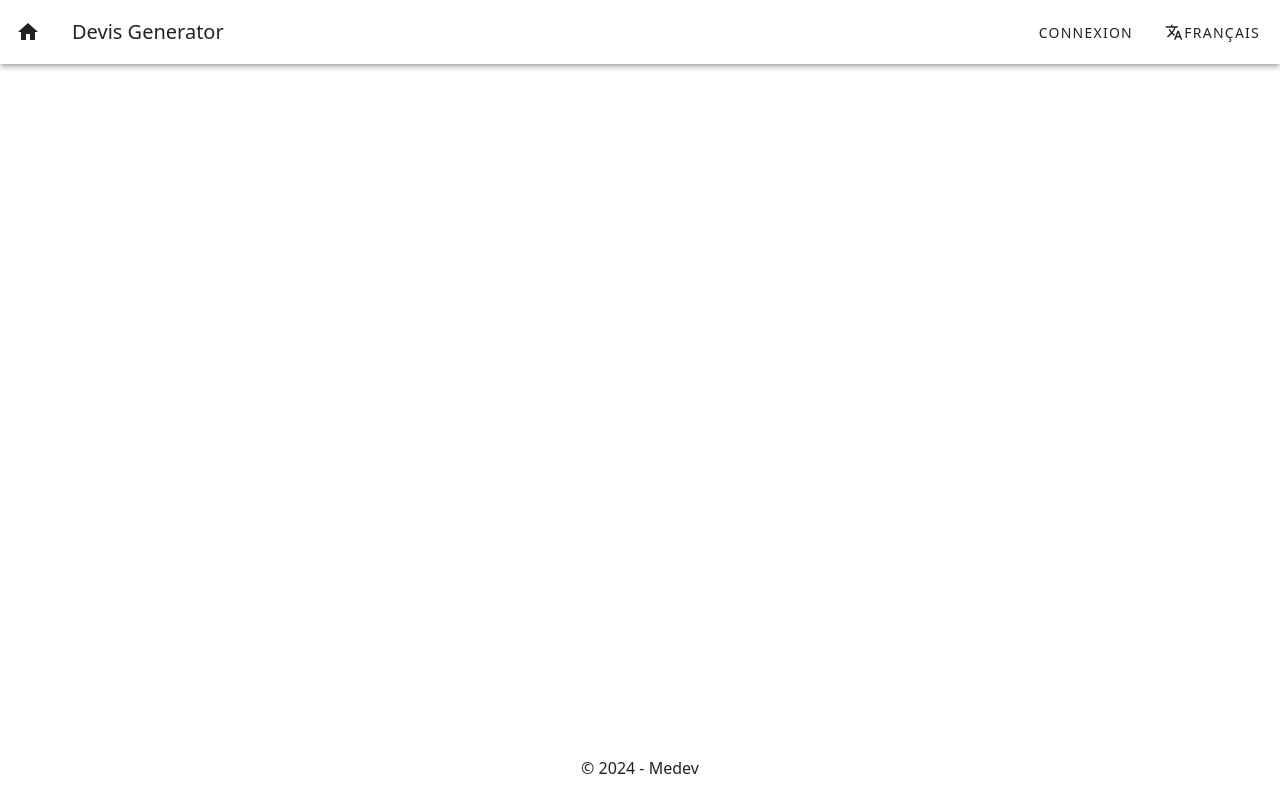
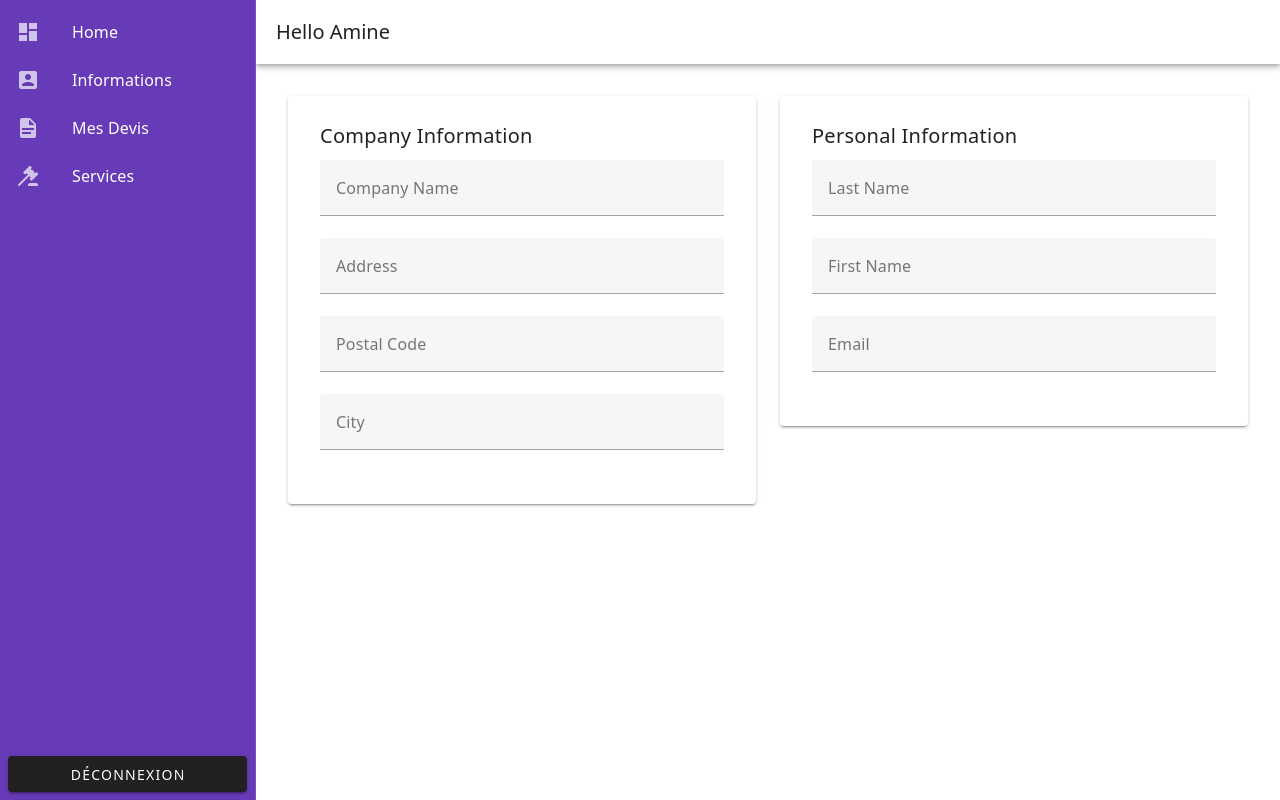
Before and after one commit to Meda840/devis_generator, a Vue app: page /informations in a window 1280 px wide. Built offline with nearby package versions, Linux system fonts and the light colour scheme.

Commit message:
add dashboard

```diff
--- a/src/App.vue
+++ b/src/App.vue
@@ -1,10 +1,10 @@
 <template>
   <v-app>
-    <CustomAppBar />
+    <CustomAppBar v-if="isHomePage" />
     <v-main>
       <router-view></router-view>
     </v-main>
-    <v-footer app padless>
+    <v-footer v-if="isHomePage" app padless>
       <v-col class="text-center" cols="12">
         &copy; 2024 - Medev
       </v-col>
@@ -15,6 +15,12 @@
 <script setup>
 import { defineComponent } from 'vue';
 import CustomAppBar from './components/CustomAppBar.vue';
+import { ref, computed, onMounted } from 'vue';
+import { useRoute } from 'vue-router';
+// Reactive reference to check if we are on the dashboard page
+const route = useRoute();
+const isHomePage = computed(() => route.name === 'DevisPage' ||route.name === 'login'||route.name === 'Register' ); // Adjust 'dashboard' to your route name
+
 
 defineComponent({
   name: "App",
--- a/src/components/CustomAppBar.vue
+++ b/src/components/CustomAppBar.vue
@@ -5,9 +5,13 @@
       Devis Generator
     </v-toolbar-title>
     <v-spacer></v-spacer>
-    <v-btn text @click="navigateToLogin">
-      Connexion
+    <v-btn v-if="!userStore.isLoggedIn" text @click="navigateToLogin">
+    {{ $t('Connexion') }}
     </v-btn>
+
+    <v-btn v-else @click="navigateToDashboard" prepend-icon="mdi-view-dashboard" variant="outlined">
+  Dashboard
+</v-btn>
     <v-menu>
       <template v-slot:activator="{ props }">
         <v-btn v-bind="props">
@@ -33,7 +37,21 @@
 </template>
 
 <script>
+ import { useUserStore } from '@/stores/userStore';
+ import {onMounted } from 'vue';
 export default {
+
+  setup() {
+    const userStore = useUserStore();
+    onMounted(() => {
+        userStore.initialize();
+      });
+
+    return {
+      userStore
+    }
+
+  },
   data() {
     return {
       languages: [
@@ -52,11 +70,19 @@ export default {
       this.$i18n.locale = code;
     },
     navigateToHome() {
-      this.$router.push({ name: 'DevisPage' }); // Adjust the route name as needed
+      this.$router.push({ name: 'DevisPage' });
     },
     navigateToLogin() {
-      this.$router.push({ name: 'login' }); // Adjust the route name as needed
-    }
+      this.$router.push({ name: 'login' });
+    },
+    navigateToDashboard() {
+      this.$router.push({ name: 'dashboard' });
+    },
+
+    logout() {
+      this.userStore.logout(); // Call the logout method from the user store
+      this.$router.push({ name: 'login' }); // Redirect to login page after logout
+    },
   },
 };
 </script>
--- /dev/null
+++ b/src/components/DashboardLayout.vue
@@ -0,0 +1,60 @@
+<!-- components/Layout.vue -->
+<template>
+    <v-app>
+      <v-navigation-drawer
+        class="bg-deep-purple"
+        app
+        permanent
+        clipped
+        theme="dark"
+      >
+        <v-list color="transparent">
+          <v-list-item @click="navigateTo('DevisPage')" prepend-icon="mdi-view-dashboard" title="Home"></v-list-item>
+          <v-list-item @click="navigateTo('informations')" prepend-icon="mdi-account-box" title="Informations"></v-list-item>
+          <v-list-item @click="navigateTo('MesDevis')" prepend-icon="mdi-file-document" title="Mes Devis"></v-list-item>
+          <v-list-item @click="navigateTo('Services')" prepend-icon="mdi-gavel" title="Services"></v-list-item>
+        </v-list>
+
+        <template v-slot:append>
+          <div class="pa-2">
+            <v-btn @click="logout" block>
+              {{$t('Déconnexion')}}
+            </v-btn>
+          </div>
+        </template>
+      </v-navigation-drawer>
+
+      <v-app-bar app clipped-left>
+        <v-toolbar-title>Hello Amine</v-toolbar-title>
+        <v-spacer></v-spacer>
+        <!-- Add other toolbar items here -->
+      </v-app-bar>
+
+      <v-main>
+      <v-container>
+        <slot></slot>
+      </v-container>
+    </v-main>
+    </v-app>
+  </template>
+
+  <script setup>
+  import { useUserStore } from '@/stores/userStore';
+  import { useRouter } from 'vue-router';
+
+  const router = useRouter();
+  const userStore = useUserStore();
+
+  const navigateTo = (routeName) => {
+    router.push({ name: routeName });
+  };
+
+  const logout = () => {
+    userStore.logout(); // Call the logout method from the user store
+    router.push({ name: 'login' }); // Redirect to login page after logout
+  };
+  </script>
+
+  <style scoped>
+  /* Optional: Add some styling if needed */
+  </style>
--- a/src/i18n/en.json
+++ b/src/i18n/en.json
@@ -17,5 +17,8 @@
       "tva": "VAT",
       "totalTTC": "Total TTC",
       "addLine": "Add Line"
-    }
+    },
+
+    "Connexion": "login",
+    "Déconnexion": "logout"
   }
--- /dev/null
+++ b/src/pages/DashboardPage.vue
@@ -0,0 +1,78 @@
+<template>
+  <v-app>
+    <v-navigation-drawer
+    class="bg-deep-purple"
+      app
+      permanent
+      clipped
+      theme="dark"
+    >
+      <v-list color="transparent">
+          <v-list-item @click="navigateTo('DevisPage')" prepend-icon="mdi-view-dashboard" title="Home"></v-list-item>
+          <v-list-item @click="navigateTo('informations')" prepend-icon="mdi-account-box" title="Informations"></v-list-item>
+          <v-list-item @click="navigateTo('DevisPage')" prepend-icon="mdi-file-document" title="Mes Devis"></v-list-item>
+          <v-list-item @click="navigateTo('DevisPage')" prepend-icon="mdi-gavel" title="Services"></v-list-item>
+        </v-list>
+
+        <template v-slot:append>
+          <div class="pa-2">
+            <v-btn @click="logout" block>
+              {{$t('Déconnexion')}}
+            </v-btn>
+          </div>
+        </template>
+    </v-navigation-drawer>
+
+    <v-app-bar app clipped-left>
+      <v-toolbar-title>Hello Amine</v-toolbar-title>
+      <v-spacer></v-spacer>
+      <!-- Add other toolbar items here -->
+    </v-app-bar>
+
+    <v-main>
+      <router-view></router-view>
+    </v-main>
+
+
+  </v-app>
+</template>
+
+<script>
+import { ref,onMounted } from 'vue';
+import { useUserStore } from '@/stores/userStore';
+import { useRouter, useRoute } from 'vue-router';
+
+function isActive(routeName) {
+  return route.name === routeName;
+}
+
+export default {
+setup() {
+  const userStore = useUserStore();
+  onMounted(() => {
+      userStore.initialize();
+      console.log(userStore.token)
+    });
+  return {
+    userStore,
+  }
+},
+
+methods: {
+    navigateTo(routeName) {
+        this.$router.push({ name: routeName });
+    },
+    logout() {
+        this.userStore.logout(); // Call the logout method from the user store
+        this.$router.push({ name: 'login' }); // Redirect to login page after logout
+    },
+},
+};
+</script>
+
+<style scoped>
+/* Optional: Add some styling if needed */
+.v-list-item--active {
+  background-color: #f0f0f0; /* Highlight active item */
+}
+</style>
--- a/src/pages/DevisPage.vue
+++ b/src/pages/DevisPage.vue
@@ -348,7 +348,6 @@
         }else this.devis.tvaRate = 20;
 
       },
-
         async fetchCsrfCookie() {
         try {
           // This request will set the CSRF token cookie
@@ -388,7 +387,6 @@
           alert("Verifier tout vos information.");
         }
       },
-
       async generatePdf(devisId) {
         try {
 
--- /dev/null
+++ b/src/pages/InfoPage.vue
@@ -0,0 +1,36 @@
+<template>
+    <DashboardLayout>
+    <v-container>
+      <v-row>
+        <v-col cols="6" sm="6">
+          <v-card elevation="2" class="pa-4">
+            <v-card-title>Company Information</v-card-title>
+            <v-card-text>
+              <!-- Company information fields go here -->
+              <v-text-field label="Company Name" ></v-text-field>
+              <v-text-field label="Address" ></v-text-field>
+              <v-text-field label="Postal Code"></v-text-field>
+              <v-text-field label="City"></v-text-field>
+            </v-card-text>
+          </v-card>
+        </v-col>
+        <v-col cols="4" sm="6">
+          <v-card elevation="2" class="pa-4">
+            <v-card-title>Personal Information</v-card-title>
+            <v-card-text>
+              <!-- Personal information fields go here -->
+              <v-text-field label="Last Name" ></v-text-field>
+              <v-text-field label="First Name"></v-text-field>
+              <v-text-field label="Email"></v-text-field>
+            </v-card-text>
+          </v-card>
+        </v-col>
+      </v-row>
+    </v-container>
+</DashboardLayout>
+  </template>
+
+  <script setup>
+  import DashboardLayout from '@/components/DashboardLayout.vue';
+
+  </script>
--- a/src/router/index.js
+++ b/src/router/index.js
@@ -6,6 +6,16 @@ const routes = [
     path: "/",
     name: "DevisPage",
     component: DevisPage,
+  },
+  {
+    path: "/dashboard",
+    name: "dashboard",
+    component: () => import("@/pages/DashboardPage.vue"),
+  },
+  {
+    path: "/informations",
+    name: "informations",
+    component: () => import("@/pages/InfoPage.vue"),
   },
   {
     path: "/login",
--- a/src/stores/userStore.js
+++ b/src/stores/userStore.js
@@ -18,6 +18,7 @@ export const useUserStore = defineStore("user", {
           }
         );
         this.token = response.data.token;
+
         this.user = response.data.user;
         this.isLoggedIn = true;
         // Optionally store token in local storage
@@ -27,6 +28,7 @@ export const useUserStore = defineStore("user", {
         console.error("Login failed:", error.response.data.message);
       }
     },
+
     logout() {
       this.token = null;
       this.user = null;
```
